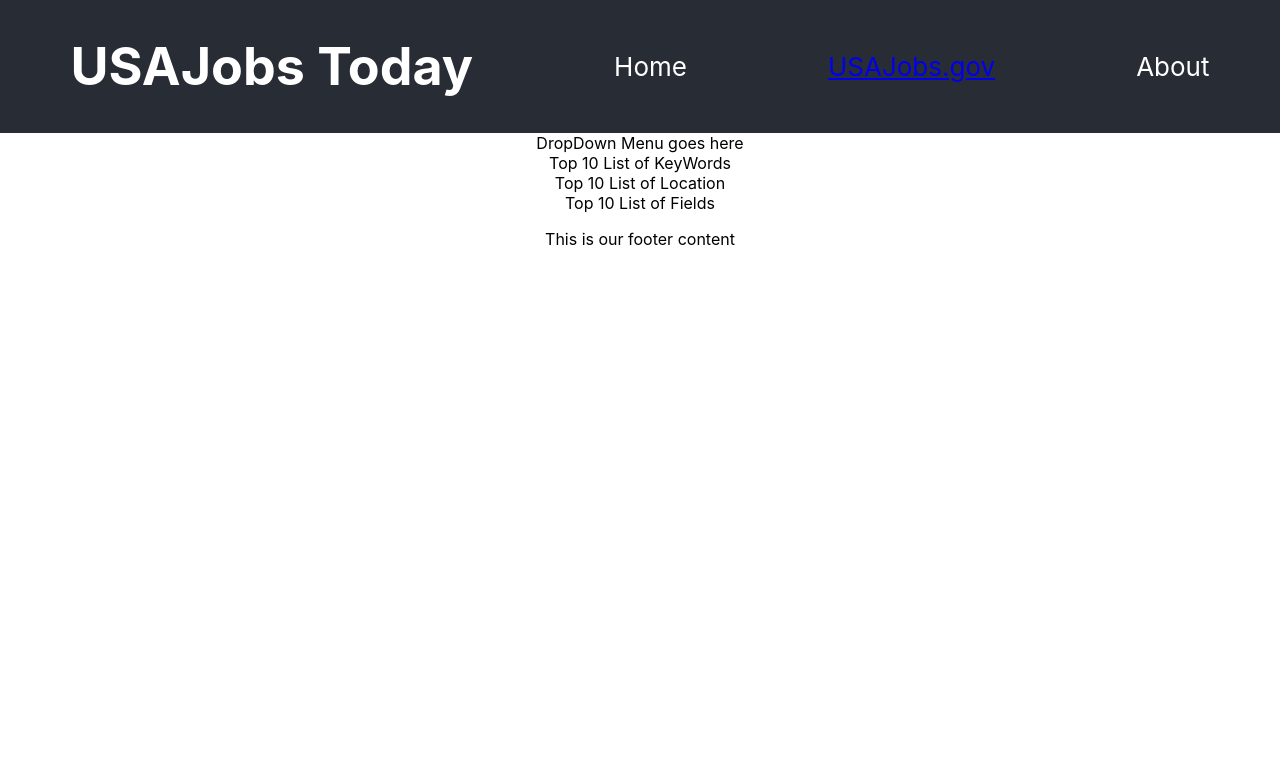
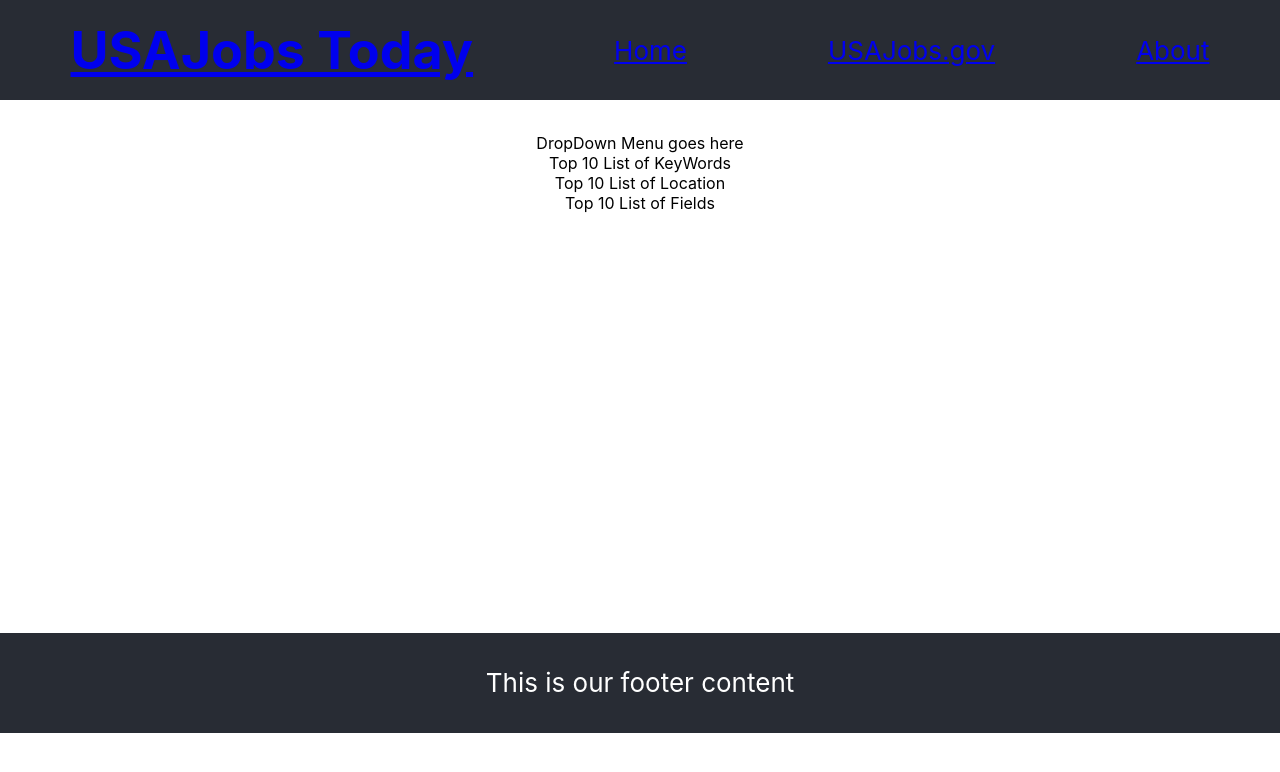
Before and after one commit to ptwob400/usajobstrendapp, a React (Create React App) app: page / in a window 1280 px wide. Shown: the top 772 px of the page. Built offline with nearby package versions, Linux system fonts and the light colour scheme.

Commit message:
navbar functions

```diff
--- a/src/App.css
+++ b/src/App.css
@@ -1,10 +1,13 @@
 .App {
   text-align: center;
+  display: grid;
+  grid-template-rows: auto auto auto;
 }
 
 .App-header {
   background-color: #282c34;
-  min-height: 10%;
+  min-height: 100px;
+  max-height: 10%;
   display: flex;
   flex-direction: row;
   align-items: center;
@@ -12,3 +15,25 @@
   font-size: calc(10px + 2vmin);
   color: white;
 }
+
+.Body {
+  min-height: 500px;
+  max-height: 80%;
+}
+
+.About {
+  min-height: 500px;
+  max-height: 80%;
+}
+
+.App-footer {
+  background-color: #282c34;
+  min-height: 100px;
+  max-height: 10%;
+  display: flex;
+  flex-direction: row;
+  align-items: center;
+  justify-content: space-around;
+  font-size: calc(10px + 2vmin);
+  color: white;
+}
--- a/src/App.js
+++ b/src/App.js
@@ -5,12 +5,18 @@
 import MainContent from './components/MainContent.js'
 import FooterContent from './components/FooterContent.js'
 import Jobs from './data/ExampleResults.json'
-import { BrowserRouter as Router } from 'react-router-dom'
+import {
+  BrowserRouter as Router,
+  Switch,
+  Route,
+  Link
+} from 'react-router-dom'
+import About from './components/About.js'
 
 function App() {
-  const [ jobs, setJobs ] = useState({})
+  const [jobs, setJobs] = useState({})
 
-  useEffect(()=>{
+  useEffect(() => {
     const url = "https://data.usajobs.gov/api/search?JobCategoryCode=2210"
     setJobs(Jobs)
     // fetch(url, {
@@ -31,15 +37,22 @@
   }, []);
 
   return (
-    <jobsContext.Provider value={jobs}>
-      <Router>
-      <div className="App">
-        <NavBar />
-        <MainContent />
+    <div className="App">
+      <jobsContext.Provider value={jobs}>
+        <Router>
+          <NavBar />
+          <Switch>
+            <Route exact path='/'>
+              <MainContent />
+            </Route>
+            <Route path='/about'>
+              <About />
+            </Route>
+          </Switch>
+        </Router>
         <FooterContent />
-      </div>
-      </Router>
-    </jobsContext.Provider>
+      </jobsContext.Provider>
+    </div>
   );
 }
 
--- /dev/null
+++ b/src/components/About.js
@@ -0,0 +1,11 @@
+
+
+function About() {
+    return (
+    <div className="About">
+        This is our about page
+    </div>
+    )
+}
+
+export default About;
--- a/src/components/FooterContent.js
+++ b/src/components/FooterContent.js
@@ -2,7 +2,7 @@
 
 function FooterContent() {
     return (
-        <footer>
+        <footer className="App-footer">
             <p>This is our footer content</p>
         </footer>
     )
--- a/src/components/NavBar.js
+++ b/src/components/NavBar.js
@@ -1,12 +1,16 @@
-
+import { BrowserRouter as Router,
+    Switch,
+    Route,
+    Link
+   } from 'react-router-dom'
 
 function NavBar() {
     return (
         <header className="App-header">
-            <h1>USAJobs Today</h1>
-            <a>Home</a>
+            <h1><Link to='/'>USAJobs Today</Link></h1>
+            <a><Link to='/'>Home</Link></a>
             <a href="https://www.usajobs.gov/">USAJobs.gov</a>
-            <a>About</a>
+            <a><Link to='/about'>About</Link></a>
         </header>
     )
 }
```
